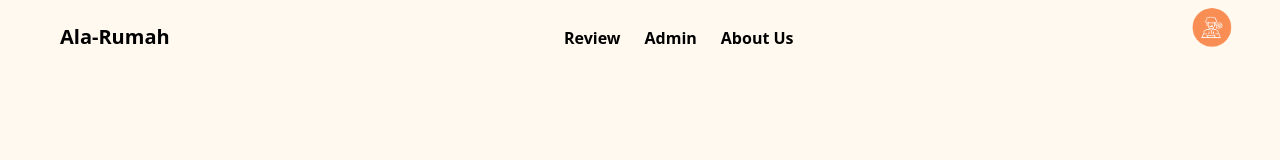
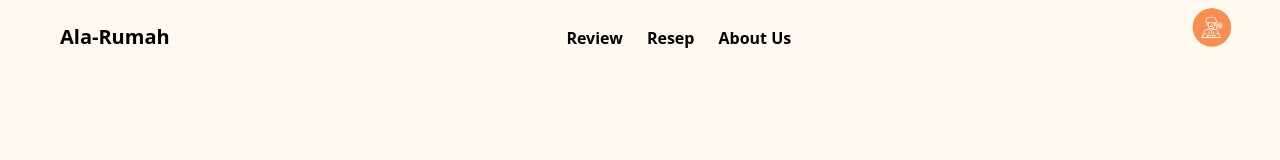
Before and after one commit to GeraldiNathan/ReactLaravel-FP, a React (Create React App) app: page /listproduct in a window 1280 px wide. Shown: the top 160 px of the page. Built offline with nearby package versions, Linux system fonts and the light colour scheme; no server answers; sample sign-in values are in the browser's storage.

Commit message:
feat(Nav) : Change navbar menu name from "admin" to "resep"

```diff
--- a/src/components/NavbarComponents.jsx
+++ b/src/components/NavbarComponents.jsx
@@ -48,7 +48,7 @@ function Navbar() {
                 href="/listproduct"
                 className="text-md no-underline text-black-600 hover:text-hijau font-bold"
               >
-                Admin
+                Resep
               </a>
 
               <a
```
